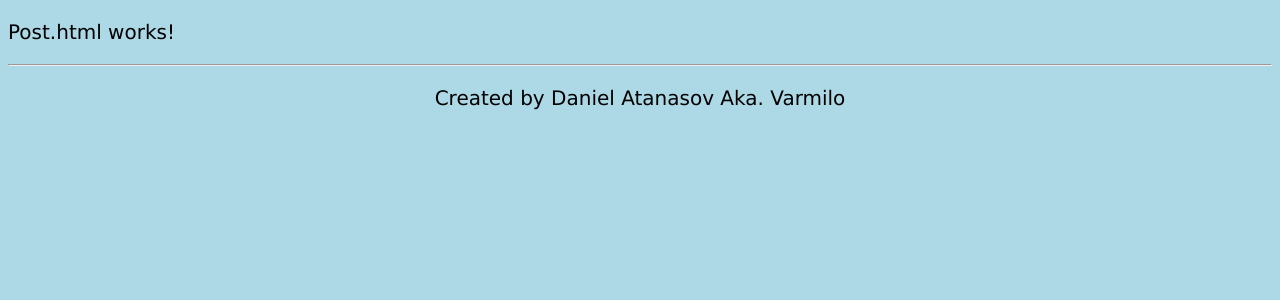
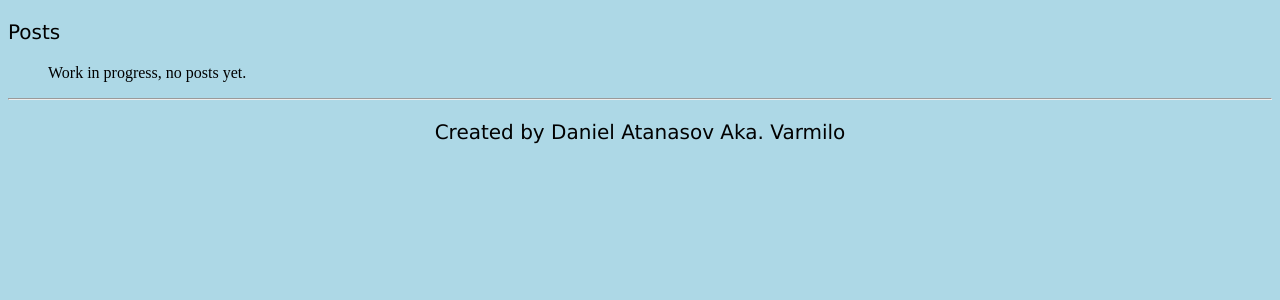
Before and after one commit to VarmiloVA/Django-portfolio, a Django app: page /blog/posts/ in a window 1280 px wide. Shown: the part 85-385 px from the top of the page. Run offline with Django 4.2, Linux system fonts and the light colour scheme.

Commit message:
Progress made on posts and post models and templates

```diff
--- a/blog/templates/blog/base.html
+++ b/blog/templates/blog/base.html
@@ -10,10 +10,13 @@
     <meta name="keywords" content="Django, Python, HTML, coding, CSS, Junior, Developer">
     <link rel="stylesheet" href="{% static 'blog/css/styles.css' %}">
     <link rel="icon" href="{% static 'blog/img/favicon.ico' %}">
-    {% if request.path == "/about_me/" %}
-        <title>About me</title>
+    {% if request.path == "blog/index/" %}
+        <title>Home</title>
+    {% elif request.path == "/blog/posts/" %}
+        <title>Posts</title>
     {% else %}
-        <title>Home</title>
+        <!-- <a>{{ request.path }}</a> -->
+        <title>Blog</title>
     {% endif %}
 </head>
 <body>
--- a/blog/templates/blog/index.html
+++ b/blog/templates/blog/index.html
@@ -3,12 +3,10 @@
 <!DOCTYPE html>
 <html>
 <!--Blog's index-->
-
 <body>
     <h2>Hi, welcome to my coding blog</h2>
     <p>My name is Daniel but I'm also known as Varmilo </p>
-    <p>I'm in my senior year of high school and I started programming nearly 2 years ago</p>
+    <p>I'm on my last year in high school and I started programming nearly 2 years ago</p>
 </body>
-
 </html>
 {% endblock content %}
--- a/blog/templates/blog/posts.html
+++ b/blog/templates/blog/posts.html
@@ -2,10 +2,17 @@
 {% block content %}
 <!DOCTYPE html>
 <html>
+<!--Posts history-->
+<body>
+    <p>Posts</p>
 
-    <body>
-        <p>Post.html works!</p>
-    </body>
-
+    <ul>
+        {% for post in posts %}
+            <li>{{ post }}</li>
+        {% empty %}
+            <li>Work in progress, no posts yet.</li>
+        {% endfor %}
+    </ul>
+</body>
 </html>
 {% endblock content %}
--- a/blog/views.py
+++ b/blog/views.py
@@ -1,4 +1,5 @@
 from django.shortcuts import render
+from .models import Post
 
 def index(request):
     """Main Blog page"""
@@ -6,4 +7,6 @@ def index(request):
 
 def posts(request):
     """Posts page"""
+    posts = Post.objects.order_by('date_added')
+    context = {'posts': 'content'}
     return render(request, 'blog/posts.html')
```
Also changed, not shown: blog/templates/blog/post.html (added, +24 -0 lines).
